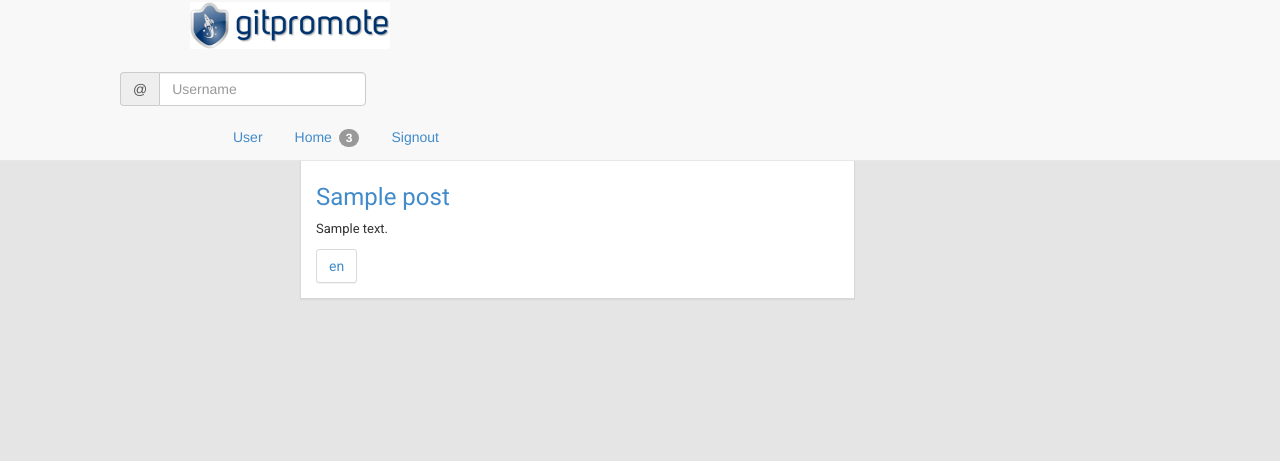
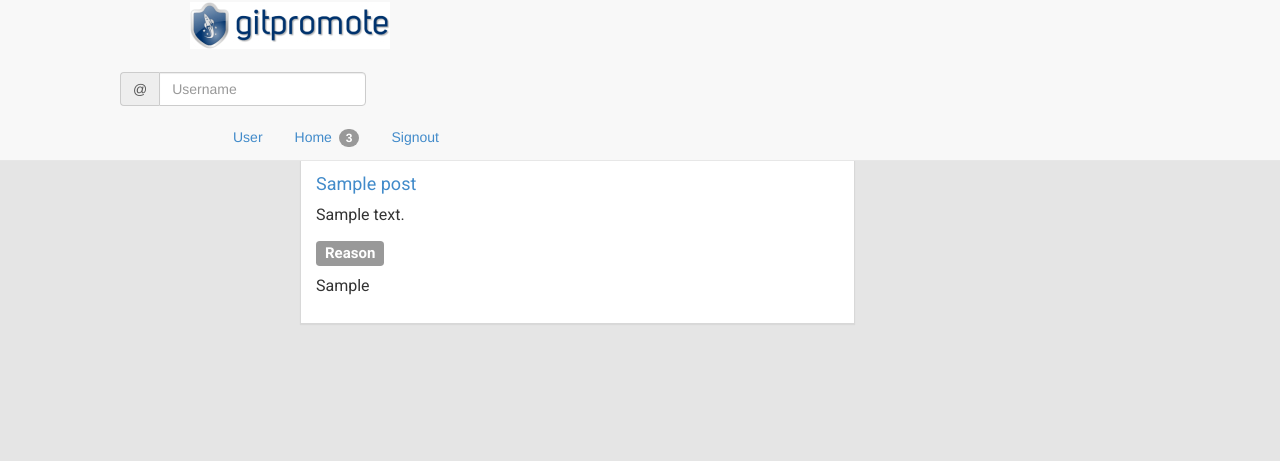
Before and after one commit to waseem18/gitpromote, a Python web app: template templates/homepage.html in a window 1280 px wide. Shown: the top 461 px of the page. Run offline with Jinja, Linux system fonts and the light colour scheme; the template is opened without the code that fills it: most values are stand-ins (such as "Sample title", 1, 10 or a date in 2020); grey boxes marked "Sample" are stand-in pictures.

Commit message:
Made changes

```diff
--- a/templates/homepage.html
+++ b/templates/homepage.html
@@ -2,7 +2,7 @@
 <html>
 <head>
     {% for ud in user_data %}
-    <title>{{ud.fullname}}</title>
+    <title>{{ud.fullname}} - gitpromote</title>
   <link href="/css/bootstrap.min.css" rel="stylesheet">
   <link href="/css/post.css" rel="stylesheet">
   <script src="/js/bootstrap.min.js"></script>
@@ -29,7 +29,7 @@
         <span class="icon-bar"></span>
         <span class="icon-bar"></span>
       </button>
-      <a style="margin-left:160px;margin-top:-13px"class="navbar-brand" href="#"><img src="/images/logo.jpg"></a>
+      <a style="margin-left:160px;margin-top:-13px"class="navbar-brand" href="https://gitpromote.appspot.com"><img src="/images/logo.jpg"></a>
     </div>
 
     <!-- Collect the nav links, forms, and other content for toggling -->
@@ -88,22 +88,29 @@
         {% for p in post %}
         <div class="[ col-xs-8 col-sm-offset-2 col-sm-6 ]" >
             <div class="[ panel panel-default ] panel-google-plus">
-                {% if p.promoting_repo_stars|int > 5 %}
+                <div class="panel-google-plus-tags">
+                    <ul>
+                        <li><a href="https://gitpromote.appspot.com/tagged/{{p.promoting_repo_language}}" style="text-decoration: none">{{p.promoting_repo_language}}</a></li>
+                    </ul>
+                </div>
+                <!--{% if p.promoting_repo_stars|int > 5 %}
                 <div class="panel-google-plus-tags">
                     <ul>
                         <li>Featured</li>
                     </ul>
                 </div>
-                {% endif %}
+                {% endif %}-->
                 <div class="panel-heading">
                     <img class="[ img-circle pull-left ]" src="{{p.promoting_user_avatar_url}}" alt="Mouse0270" height="46" width="46"/>
-                    <a href="https://gitpromote.appspot.com/user/{{p.promoting_user_name}}"><h4>{{p.promoting_user_fullname}}</h4></a>
+                    <a href="https://gitpromote.appspot.com/user/{{p.promoting_user_name}}" data-toggle="tooltip" data-placement="top"><h4>{{p.promoting_user_fullname}}</h4></a>
+                    <!--a href="https://gitpromote.appspot.com/user/{{p.promoting_user_name}}" style="text-decoration: none"><h4>{{p.promoting_user_fullname}}</h4></a-->
                     <h5><span>Promoted on </span> - <span>Jun 27, 2014</span> </h5>
                 </div>
                 <div class="panel-body">
-                    <a href="https://gitpromote.appspot.com/repo/{{p.promoting_repo_name}}"><h3>{{p.promoting_repo_name}}</h3></a>
-                    <p>{{p.promoting_repo_description}}</p>
-                    <button type="button" class="btn btn-default"><a href="https://gitpromote.appspot.com/tagged/{{p.promoting_repo_language}}">{{p.promoting_repo_language}}</a></button>
+                    <a href="https://gitpromote.appspot.com/repo/{{p.promoting_repo_name}}" style="text-decoration: none"><h4>{{p.promoting_repo_name}}</h4></a>
+                    <p style="font-size: 16px">{{p.promoting_repo_description}}</p>
+                    <p style="font-size:20px"><span class="label label-default">Reason</span></p><p style="font-size: 16px">{{p.promoting_reason}}</p>
+
                 </div>
                 <!--div class="panel-footer">
                     <a href="#">edit tags</a>
@@ -120,7 +127,8 @@
     </div>
     {% endfor %}
 </div>
-<h3 class="stuck">Python x  {{pcount}}</h3>
+<!--Here is the column for statistics-->
+<!--h3 class="stuck">Python x  {{pcount}}</h3-->
 
         <!--div class="[ col-xs-12 col-sm-5 ]">
             <div class="[ panel panel-default ] panel-google-plus">
```
